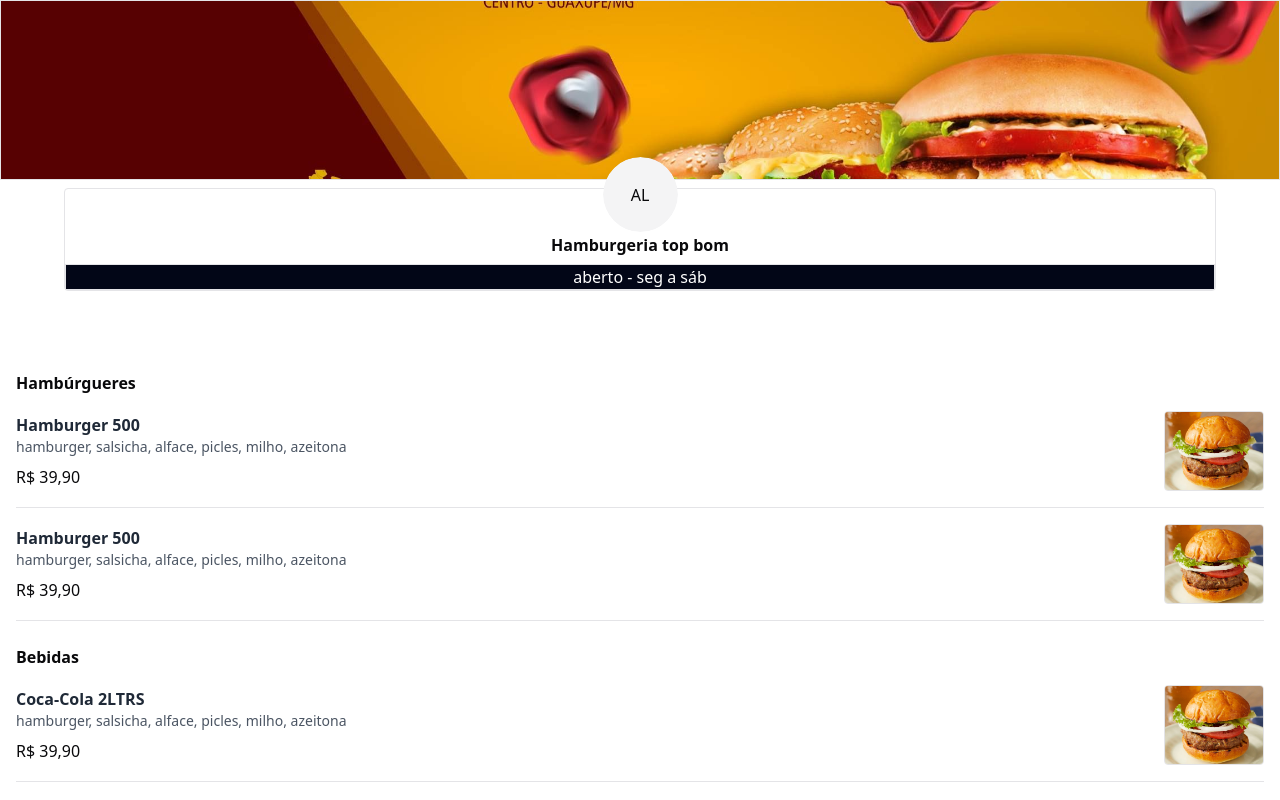
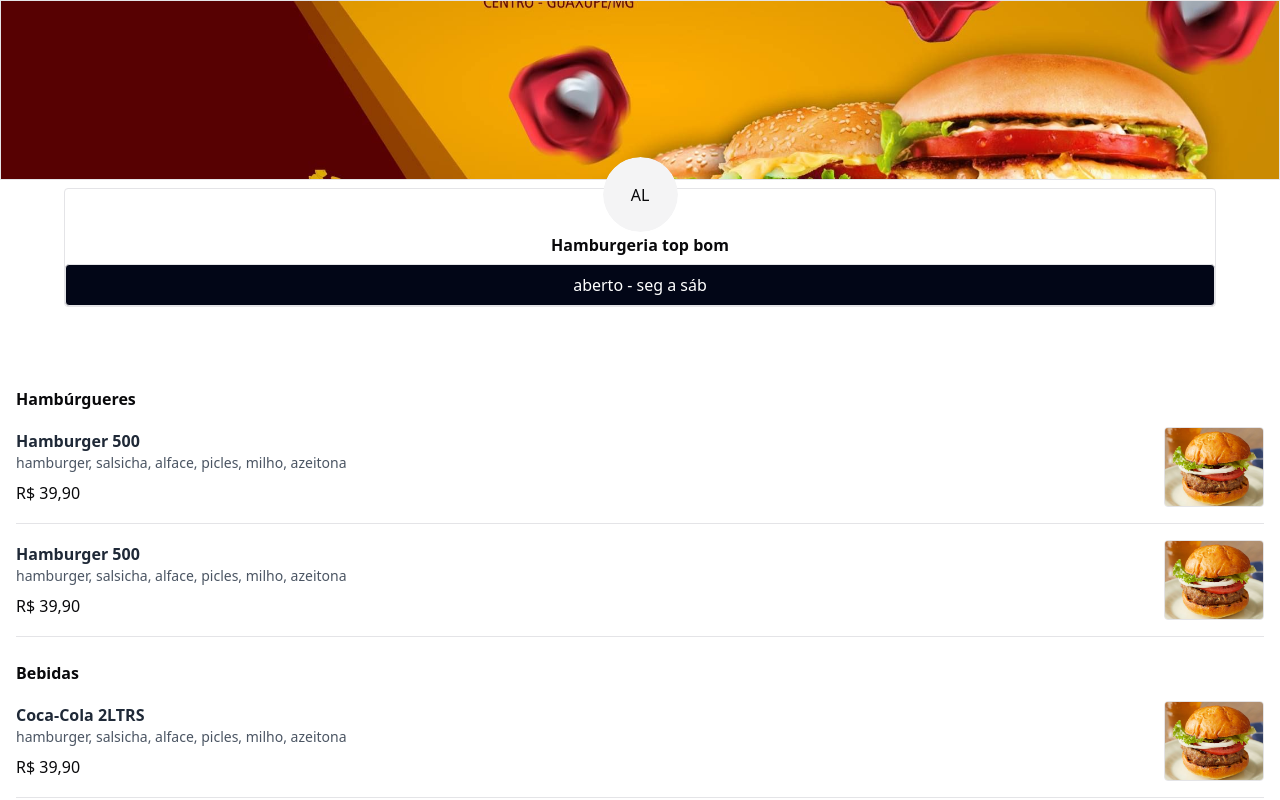
Before and after one commit to alansilva313/cardapio, a React (Vite) app: page / in a window 1280 px wide. Shown: the top 800 px of the page. Built offline with nearby package versions, Linux system fonts and the light colour scheme.

Commit message:
realizado

```diff
--- a/src/components/capa/index.tsx
+++ b/src/components/capa/index.tsx
@@ -1,5 +1,6 @@
 import { Avatar, AvatarFallback, AvatarImage } from "@/components/ui/avatar";
 import hbcapa from "@/assets/capa_hb.jpg";
+import { Info } from "lucide-react";
 
 export default function Capa() {
     return (
@@ -24,8 +25,9 @@ export default function Capa() {
                         <h3 className="font-bold">Hamburgeria top bom</h3>
                     </div>
 
-                    <div className="top-11 w-full border flex items-center justify-center bg-slate-950 text-white">
+                    <div className="top-11 w-full border flex items-center justify-center bg-slate-950 text-white p-2 rounded">
                         <h3>aberto - seg a sáb</h3>
+
                     </div>
                 </div>
             </div>
```
